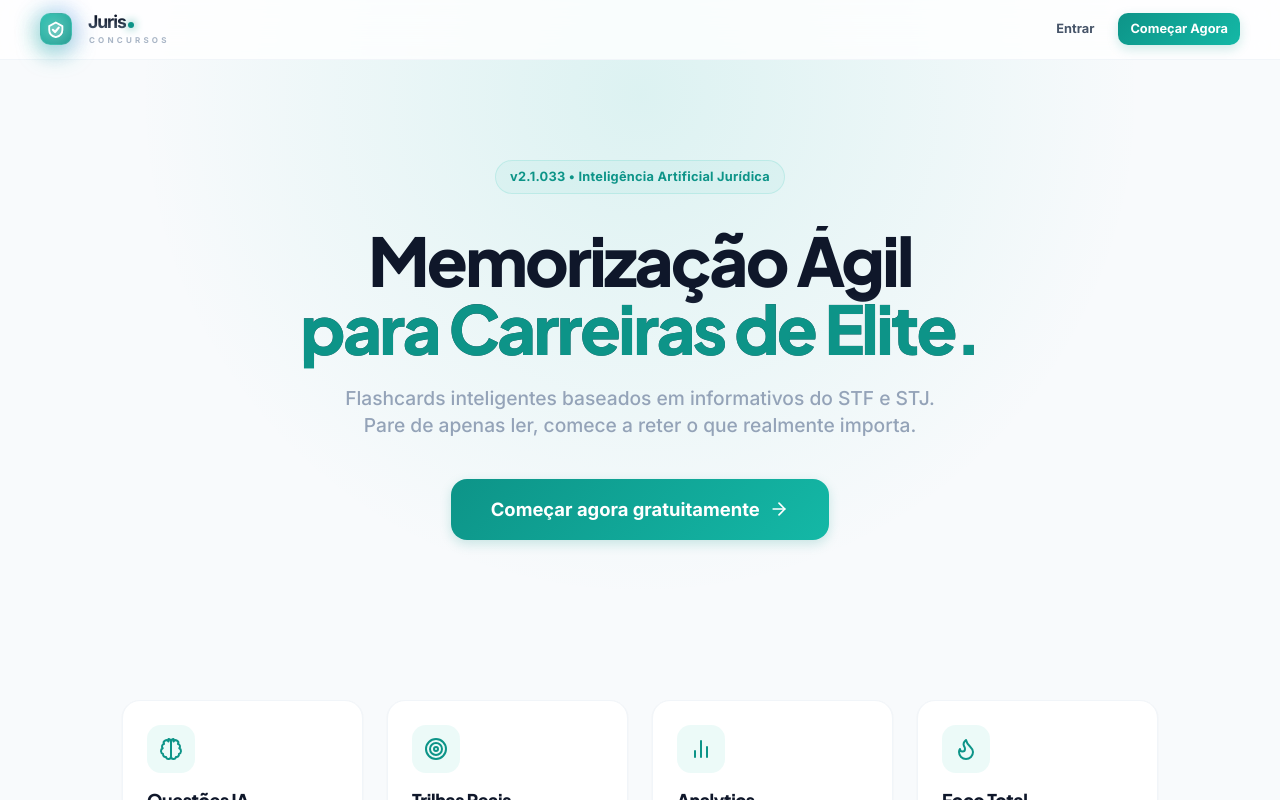
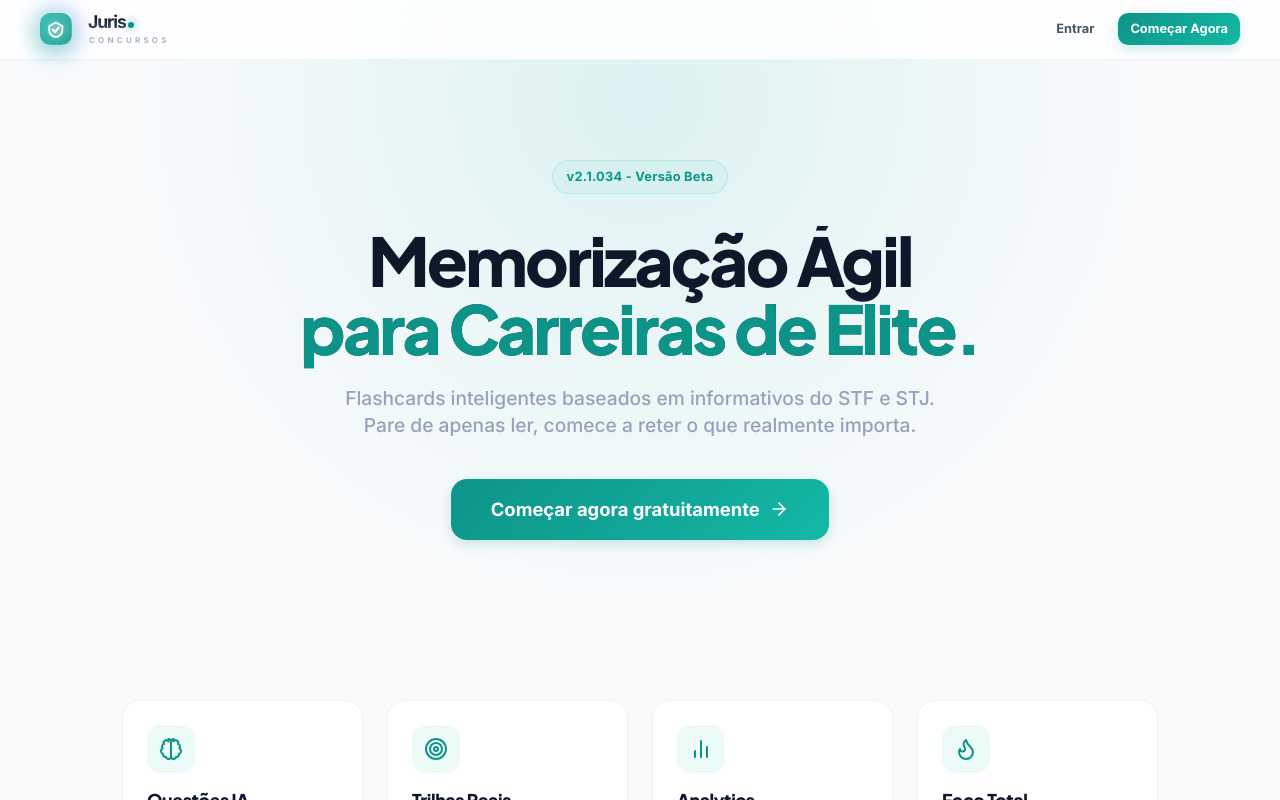
Before and after one commit to thomazcd/jurisconcursos, a Next.js app: page / in a window 1280 px wide. Shown: the top 800 px of the page. Built offline with nearby package versions, Linux system fonts and the light colour scheme; no server answers.

Commit message:
v2.1.034: Restore Beta label and sync version

```diff
--- a/src/app/page.tsx
+++ b/src/app/page.tsx
@@ -34,7 +34,7 @@ export default async function HomePage() {
             <header className="hero-section">
                 <div style={{ maxWidth: '900px', margin: '0 auto' }}>
                     <div className="badge-version">
-                        v{APP_VERSION} • Inteligência Artificial Jurídica
+                        v{APP_VERSION}
                     </div>
                     <h1 className="hero-gradient-text" style={{ fontSize: 'clamp(2.5rem, 8vw, 4.2rem)', fontWeight: 900, letterSpacing: '-0.04em', lineHeight: 1, marginBottom: '1.5rem' }}>
                         Memorização Ágil <br /> <span className="hero-accent-text">para Carreiras de Elite.</span>
--- a/src/lib/version.ts
+++ b/src/lib/version.ts
@@ -1 +1 @@
-export const APP_VERSION = '2.1.033';
+export const APP_VERSION = '2.1.034 - Versão Beta';
```
